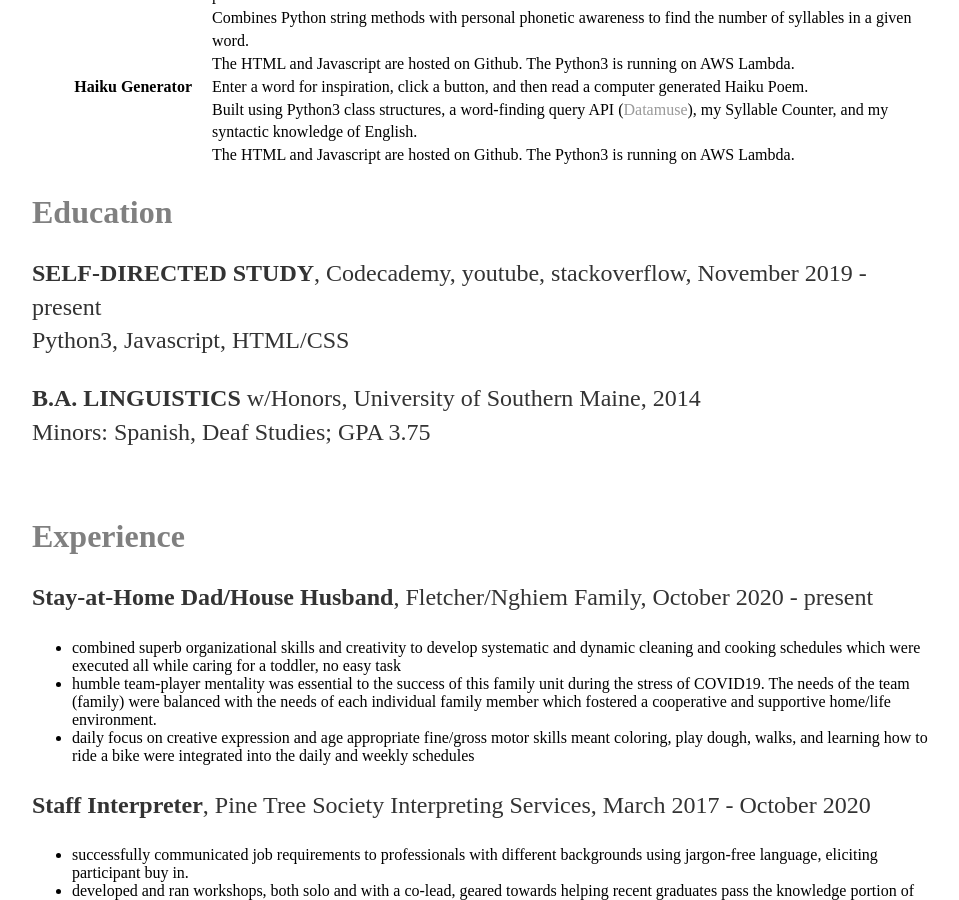
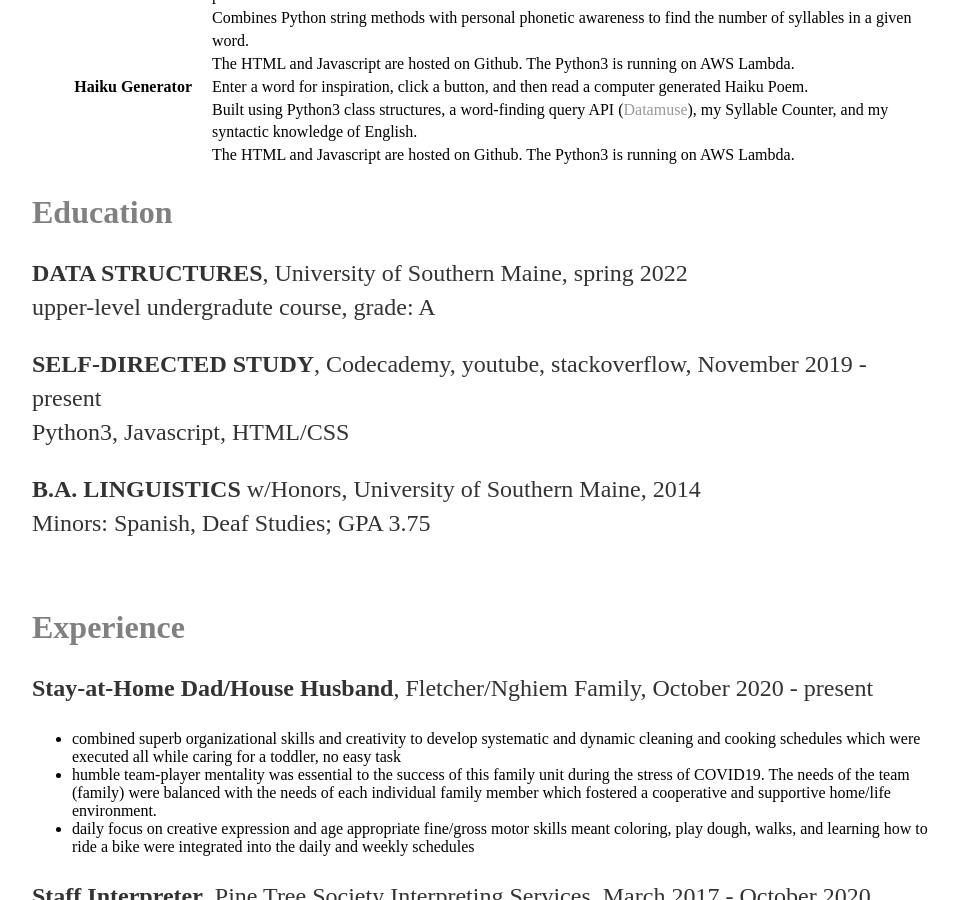
Before and after one commit to SeanEFletcher/SeanEFletcher.github.io, a Jekyll site: the page built from cv/index.html, in a window 1280 px wide and 900 px high, scrolled down 799 px. Shown: the whole window, without its empty margins (160-1119 px from the left). Built offline with Jekyll 4.4.1, drawn with Linux system fonts in a browser that asks for light colours.

Commit message:
Update index.html

```diff
--- a/cv/index.html
+++ b/cv/index.html
@@ -48,6 +48,7 @@ title: Sean's CV
     </div>
     <div class="education">
       <h2 class="CVh2">Education</h2>
+      <p class="CVitemTitle"><strong>DATA STRUCTURES</strong>, University of Southern Maine, <span class="dates">spring 2022</span><br> upper-level undergradute course, grade: A</p>
       <p class="CVitemTitle"><strong>SELF-DIRECTED STUDY</strong>, Codecademy, youtube, stackoverflow, <span class="dates">November 2019 - present</span><br> Python3, Javascript, HTML/CSS</p>
       <p class="CVitemTitle"><strong>B.A. LINGUISTICS</strong> w/Honors, University of Southern Maine, <span class="dates">2014</span><br>Minors: Spanish, Deaf Studies; GPA 3.75</p>
     </div>
```
